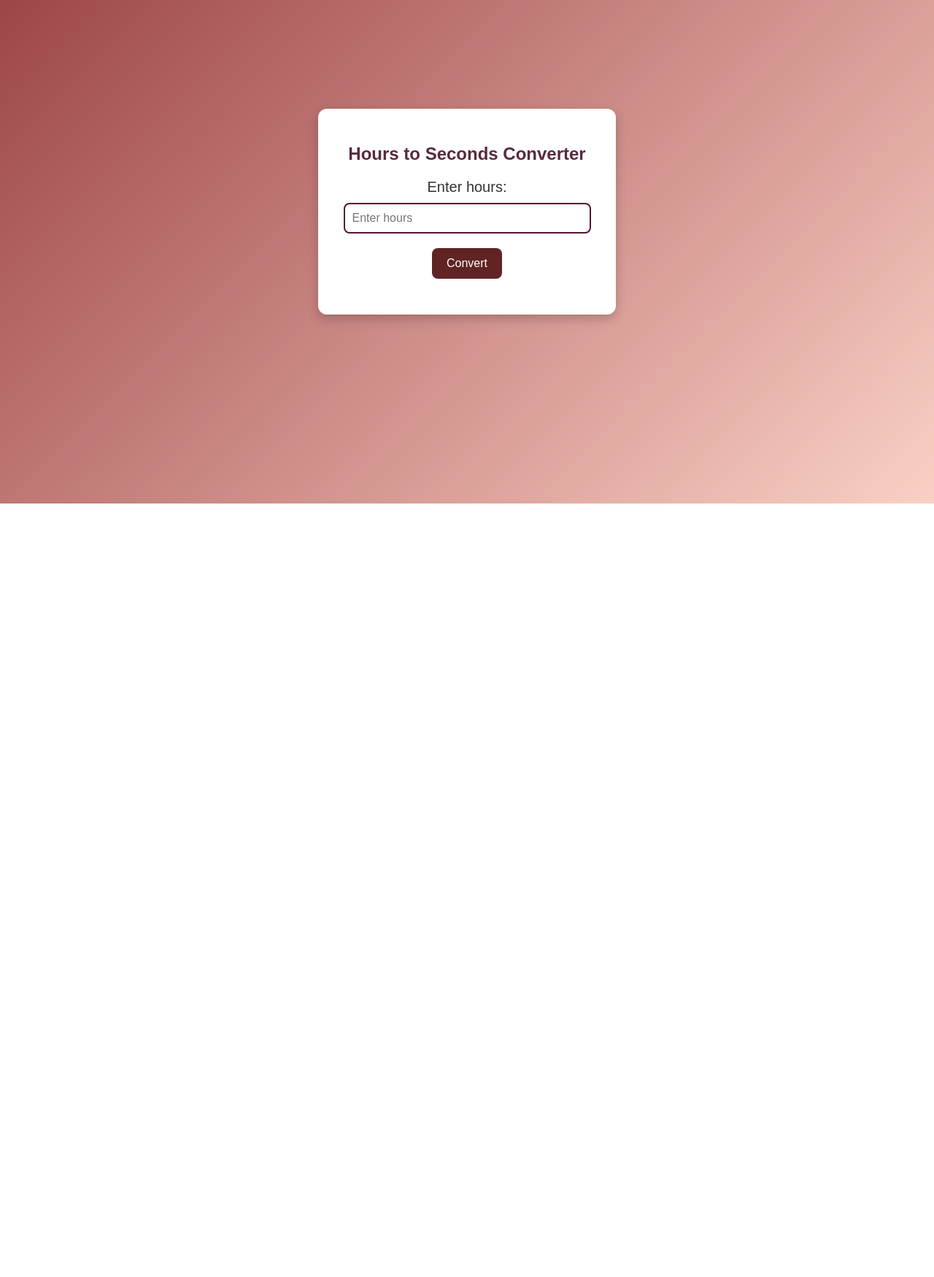
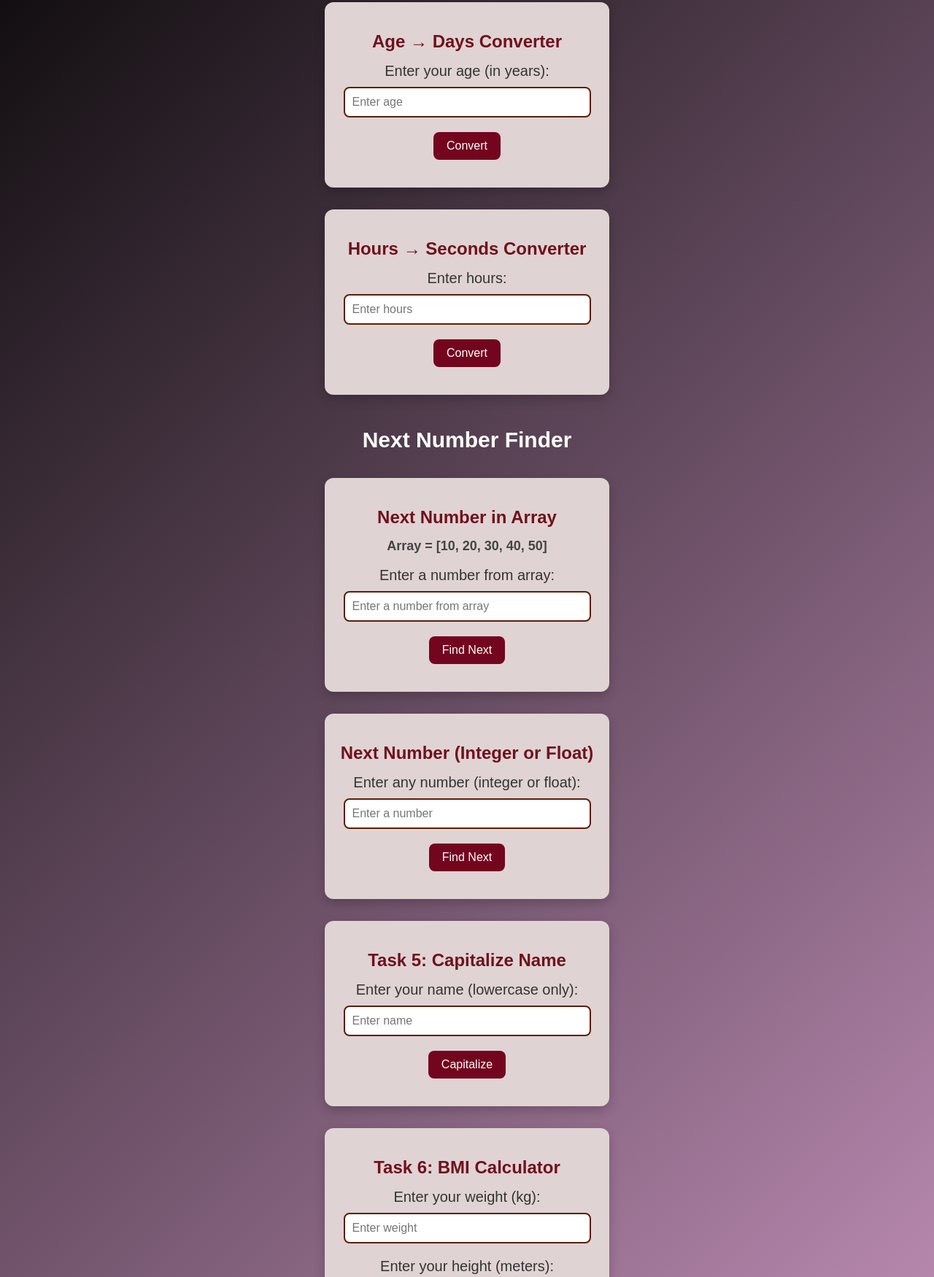
Before and after one commit to FahadAlyan/2-TASK-JS, a plain HTML site: page index.html in a window 1280 px wide. Shown: the part 110-1860 px from the top of the page at 73% size. Before the commit the page ends 800 px from the top, so only its background shows below. Drawn offline with Linux system fonts and the light colour scheme.

Commit message:
5 tasks are done

```diff
--- a/index.html
+++ b/index.html
@@ -3,22 +3,74 @@
 <head>
   <meta charset="UTF-8">
   <meta name="viewport" content="width=device-width, initial-scale=1.0">
-  <title>Hours to Seconds Converter</title>
+  <title>Converters</title>
   <link rel="stylesheet" href="style.css">
 </head>
 <body>
+  <h1>Converters</h1>
 
-  <div class="container">
-    <h2> Hours to Seconds Converter</h2>
+  <!-- Task 1: Age to Days -->
+  <div class="box">
+    <h2>Age → Days Converter</h2>
+    <label for="age">Enter your age (in years):</label>
+    <input type="number" id="age" placeholder="Enter age">
+    <button onclick="convertToDays()">Convert</button>
+    <p id="ageResult"></p>
+  </div>
 
+  <!-- Task 2: Hours to Seconds -->
+  <div class="box">
+    <h2>Hours → Seconds Converter</h2>
     <label for="hours">Enter hours:</label>
     <input type="number" id="hours" placeholder="Enter hours">
+    <button onclick="convertToSeconds()">Convert</button>
+    <p id="hoursResult"></p>
+  </div>
 
-    <button onclick="convertToSeconds()">Convert</button>
+  <h3>Next Number Finder</h3>
 
-    <h3 id="result"></h3>
+<!-- Task 3 : scenorio 1-->
+  <div class="box">
+    <h2> Next Number in Array</h2>
+    <p>Array = [10, 20, 30, 40, 50]</p>
+    <label for="arrayInput">Enter a number from array:</label>
+    <input type="number" id="arrayInput" placeholder="Enter a number from array">
+    <button onclick="checkArray()">Find Next</button>
+    <p id="arrayResult"></p>
+  </div>
+<!-- Task 4: Next Number (Integer or Float) -->
+  <div class="box">
+  <h2> Next Number (Integer or Float)</h2>
+  <label for="userInput">Enter any number (integer or float):</label>
+  <input type="number" id="userInput" placeholder="Enter a number">
+  <button onclick="checkUser()">Find Next</button>
+  <p id="userResult"></p>
+</div>
 
+<!-- Task 5: Capitalize Name -->
+  <div class="box">
+    <h2>Task 5: Capitalize Name</h2>
+    <label for="nameInput">Enter your name (lowercase only):</label>
+    <input type="text" id="nameInput" placeholder="Enter name">
+    <button onclick="capitalizeName()">Capitalize</button>
+    <p id="nameResult"></p>
   </div>
+
+  <!-- Task 6: BMI Calculator -->
+<div class="box">
+  <h2>Task 6: BMI Calculator</h2>
+  <label for="weight">Enter your weight (kg):</label>
+  <input type="number" id="weight" placeholder="Enter weight">
+
+  <label for="height">Enter your height (meters):</label>
+  <input type="number" id="height" step="0.01" placeholder="Enter height">
+
+  <button onclick="calculateBMI()">Calculate BMI</button>
+  <p id="bmiResult"></p>
+</div>
+
+
+
 
   <script src="script.js"></script>
 </body>
--- a/script.js
+++ b/script.js
@@ -1,15 +1,83 @@
+
+// Task 1: Age → Days
+function convertToDays() {
+  const ageInput = document.getElementById("age").value;
+  const age = Number(ageInput);
+
+  if (!ageInput || age < 0) {
+    document.getElementById("ageResult").innerText = " Please enter a valid age";
+    return;
+  }
+
+  const days = age * 365;
+  document.getElementById("ageResult").innerText = age + " years = " + days + " days";
+}
+// Task 2: Hours → Seconds
 function convertToSeconds() {
   const hoursInput = document.getElementById("hours").value;
   const hours = Number(hoursInput);
 
-  if (!hoursInput ||hours < 0) {
-    document.getElementById("result").innerText = "Please enter a valid hours!";
+  if (!hoursInput || hours < 0) {
+    document.getElementById("hoursResult").innerText = " Please enter valid hours!";
     return;
   }
 
   const seconds = hours * 3600;
-  document.getElementById("result").innerText =
-   + hours + " hours = " + seconds + " seconds";
+  document.getElementById("hoursResult").innerText = hours + " hours = " + seconds + " seconds";
+}
+// Task 3: Next Number in Array
 
 
+const numbers = [10, 20, 30, 40, 50];
+
+function findNextInArray(arr,num) {
+  const index = arr.indexOf(num);
+  if (index === -1) {
+    return "Number not found in the array.";
+  }
+  if (index === arr.length - 1) {
+    return "This is the last number in the array.";
+  }
+  return  arr[index + 1];
 }
+function checkArray() {
+  const value = Number(document.getElementById("arrayInput").value);
+  const result = findNextInArray(numbers, value);
+  document.getElementById("arrayResult").innerText =   result;
+}
+// Task 4 :
+
+function findNextNumber(input) {
+  const number = Number(input);
+  if (isNaN(number)) return "Please enter a valid number";
+  return number + 1;
+}
+
+function checkUser() {
+  const value = document.getElementById("userInput").value;
+  const result = findNextNumber(value);
+  document.getElementById("userResult").innerText =   result;
+}
+// Task 5: Capitalize Name
+
+function capitalizeName() {
+  const name = document.getElementById("nameInput").value;
+  if (!name) {
+    document.getElementById("nameResult").innerText = "Please enter your name!";
+    return;
+  }
+  const capitalized = name.charAt(0).toUpperCase() + name.slice(1).toLowerCase();
+  document.getElementById("nameResult").innerText =  capitalized;
+}
+
+// Task 6: BMI Calculator
+function calculateBMI() {
+  const weight = Number(document.getElementById("weight").value);
+  const height = Number(document.getElementById("height").value);
+  if (!weight || !height || weight <= 0 || height <= 0) {
+    document.getElementById("bmiResult").innerText = "Please enter valid weight and height!";
+    return;
+  }
+  const bmi = weight / (height * height);
+  document.getElementById("bmiResult").innerText = "Your BMI is: " + bmi.toFixed(2);
+}
--- a/style.css
+++ b/style.css
@@ -2,25 +2,32 @@ body {
   margin: 0;
   padding: 0;
   font-family: Arial, sans-serif;
-  background: linear-gradient(135deg, #983e41, #fad0c4);
-  height: 100vh;
+  background: linear-gradient(135deg, #0c0a0b, #c08eb7);
+  min-height: 100vh;
   display: flex;
+  flex-direction: column;
   align-items: center;
-  justify-content: center;
+  padding: 20px;
 }
 
-.container {
-  background: white;
-  padding: 29px;
+h1 {
+  color: white;
+  margin-bottom: 20px;
+}
+
+.box {
+  background: #e0d3d3;
+  padding: 20px;
+  margin: 15px;
   border-radius: 12px;
   text-align: center;
   box-shadow: 0px 6px 15px rgba(0, 0, 0, 0.2);
   width: 350px;
 }
 
-.container h2 {
-  color: #582940;
-  margin-bottom: 20px;
+.box h2 {
+  color: #6f111e;
+  margin-bottom: 15px;
 }
 
 label {
@@ -33,7 +40,7 @@ label {
 input[type="number"] {
   padding: 10px;
   width: 90%;
-  border: 2px solid #571335;
+  border: 2px solid #5b1e0a;
   border-radius: 8px;
   outline: none;
   font-size: 16px;
@@ -42,15 +49,15 @@ input[type="number"] {
 }
 
 input[type="number"]:focus {
-  border-color: #571335;
-  box-shadow: 0px 0px 8px rgba(214, 51, 132, 0.5);
+  border-color: #6a11cb;
+  box-shadow: 0px 0px 8px rgba(106, 17, 203, 0.5);
 }
 
 button {
-  background: #602424;
+  background: #73051f;
   color: white;
   border: none;
-  padding: 12px 20px;
+  padding: 10px 18px;
   font-size: 16px;
   border-radius: 8px;
   cursor: pointer;
@@ -58,13 +65,34 @@ button {
 }
 
 button:hover {
-  background: #c26696;
+  background: #6a11cb;
   transform: scale(1.05);
 }
 
-#result {
-  margin-top: 20px;
+p {
+  margin-top: 15px;
   font-size: 18px;
+  font-weight: bold;
   color: #444;
-  font-weight: bold;
 }
+h3{
+  color: white;
+  margin-bottom: 20px;
+  font-size: 30px;
+
+}
+input[type="text"] {
+  padding: 10px;
+  width: 90%;
+  border: 2px solid #5b1e0a;
+  border-radius: 8px;
+  outline: none;
+  font-size: 16px;
+  margin-bottom: 20px;
+  transition: 0.3s;
+}
+
+input[type="text"]:focus {
+  border-color: #6a11cb;
+  box-shadow: 0px 0px 8px rgba(106, 17, 203, 0.5);
+}
```
